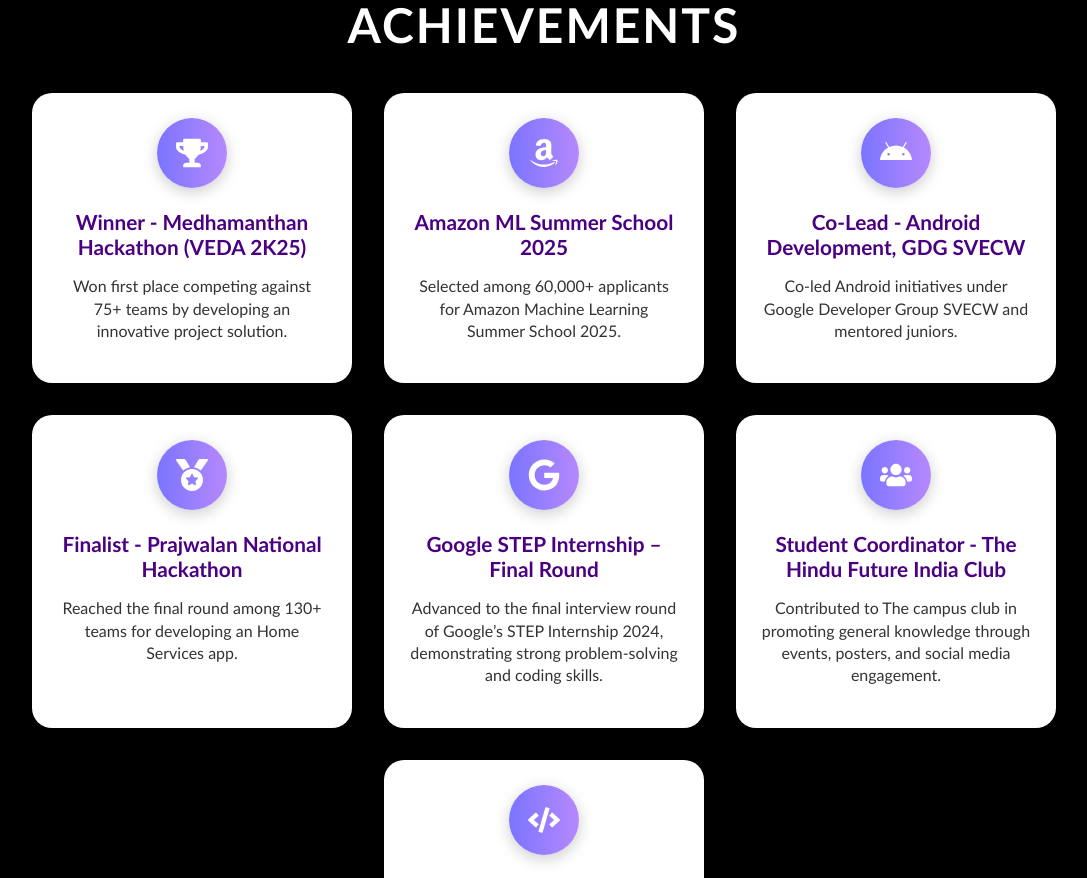
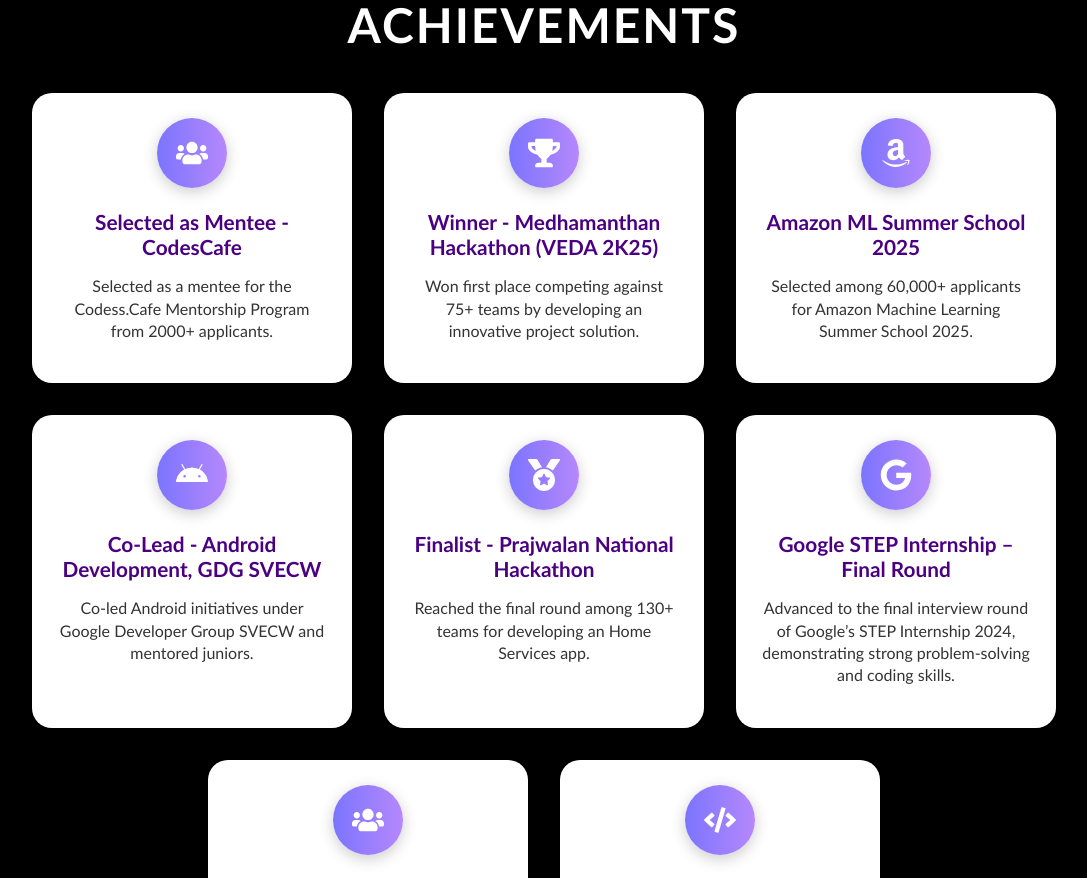
Before and after one commit to AnushaKommula-645/Portfolio, a React (Vite) app in the folder portfolio/: page / in a window 1280 px wide. Shown: the part 3440-4318 px from the top of the page, without its empty margins (96-1183 px from the left). Built offline with nearby package versions, Linux system fonts and the light colour scheme.

Commit message:
added Codess.Cafe achivement

```diff
--- a/portfolio/src/components/Achievements.jsx
+++ b/portfolio/src/components/Achievements.jsx
@@ -1,8 +1,13 @@
-import { FaAmazon, FaTrophy, FaMedal, FaAndroid, FaUsers, FaCode, FaGoogle } from "react-icons/fa";
+import { FaAmazon, FaTrophy, FaMedal, FaAndroid, FaUsers, FaCode, FaGoogle  } from "react-icons/fa";
 import styles from "./Achievements.module.css";
 
 function Achievements() {
     const achievements = [
+        {
+            icon: <FaUsers   className={styles.icon} />,
+            title: "Selected as Mentee - CodesCafe",
+            description: "Selected as a mentee for the Codess.Cafe Mentorship Program from 2000+ applicants."
+        },
         {
             icon: <FaTrophy className={styles.icon} />,
             title: "Winner - Medhamanthan Hackathon (VEDA 2K25)",
@@ -37,7 +42,7 @@
             icon: <FaCode className={styles.icon} />,
             title: "LeetCode & HackerRank Achievements",
             description: "Solved 350+ LeetCode problems and achieved 5★ in Problem Solving on HackerRank."
-        }
+        },
     ];
 
     return (
```
